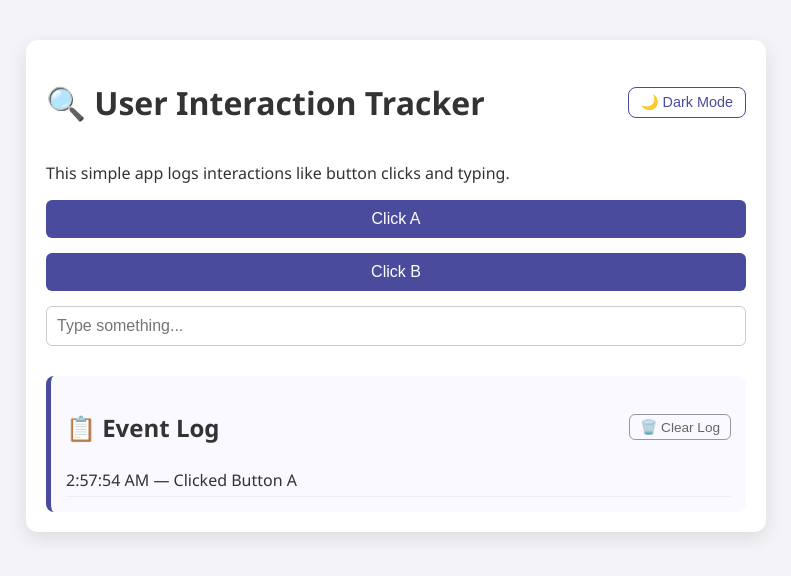
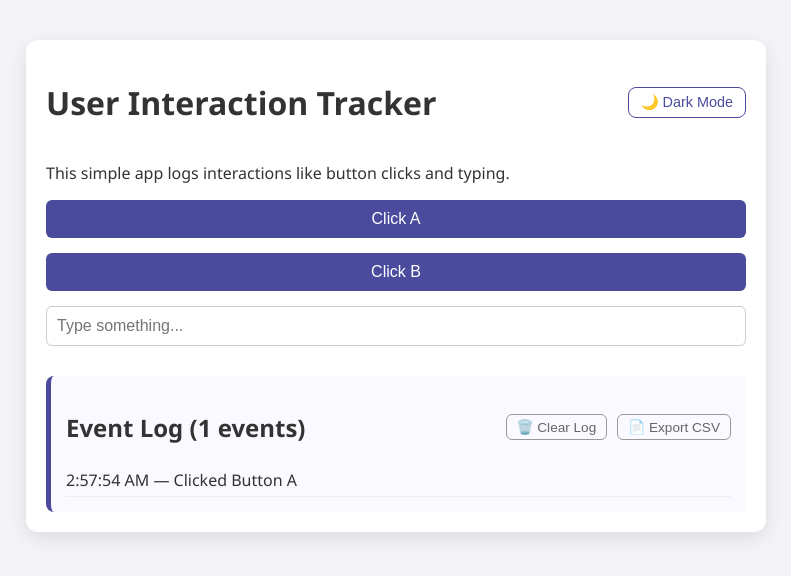
Before and after one commit to chgallegos/qm-tracker, a React (Create React App) app: page / in a window 1280 px wide. Both pictures are taken after a click on the button "Click A". Shown: the top 576 px of the page, without its empty margins (244-1035 px from the left). Built offline with nearby package versions, Linux system fonts and the light colour scheme; no server answers.

Commit message:
updated Readme

```diff
--- a/src/App.js
+++ b/src/App.js
@@ -7,16 +7,42 @@ function App() {
 
   const handleClick = (action) => {
     const time = new Date().toLocaleTimeString();
-    setLog(prev => [...prev, `${time} — ${action}`]);
+    const logEntry = `${time} — ${action}`;
+    setLog(prev => [...prev, logEntry]);
+
+    // Simulate sending event data to an API
+    fetch('https://jsonplaceholder.typicode.com/posts', {
+      method: 'POST',
+      body: JSON.stringify({ event: action, timestamp: time }),
+      headers: { 'Content-Type': 'application/json' }
+    }).then(() => {
+      console.log('Event sent to API:', action);
+    }).catch(err => {
+      console.error('API Error:', err);
+    });
   };
 
+  const toggleDarkMode = () => setDarkMode(!darkMode);
 
-  const toggleDarkMode = () => setDarkMode(!darkMode);
+  const handleExportCSV = () => {
+    if (log.length === 0) return;
+
+    const csvContent = 'data:text/csv;charset=utf-8,' +
+      log.map((entry, idx) => `${idx + 1},${entry}`).join('\n');
+
+    const encodedUri = encodeURI(csvContent);
+    const link = document.createElement('a');
+    link.setAttribute('href', encodedUri);
+    link.setAttribute('download', 'interaction_log.csv');
+    document.body.appendChild(link);
+    link.click();
+    document.body.removeChild(link);
+  };
 
   return (
     <div className={`container ${darkMode ? 'dark' : ''}`}>
       <div className="top-bar">
-        <h1>🔍 User Interaction Tracker</h1>
+        <h1>User Interaction Tracker</h1>
         <button className="toggle" onClick={toggleDarkMode}>
           {darkMode ? '☀️ Light Mode' : '🌙 Dark Mode'}
         </button>
@@ -36,8 +62,10 @@ function App() {
 
       <div className="log-box">
         <div className="log-header">
-    <h2>📋 Event Log</h2>
+          <h2>Event Log ({log.length} events)</h2>
+          <div style={{ display: 'flex', gap: '10px' }}>
             {log.length > 0 && (
+              <>
                 <button
                   className="clear-btn"
                   onClick={() => {
@@ -49,8 +77,15 @@ function App() {
                 >
                   🗑️ Clear Log
                 </button>
-
+                <button
+                  className="clear-btn"
+                  onClick={handleExportCSV}
+                >
+                  📄 Export CSV
+                </button>
+              </>
             )}
+          </div>
         </div>
         <ul>
           {log.slice().reverse().map((entry, idx) => (
@@ -58,7 +93,6 @@ function App() {
           ))}
         </ul>
       </div>
-
     </div>
   );
 }
```
Also changed, not shown: 11 other files (tests, documents, lock files or other folders). Lines whose indentation alone changed are shown as unchanged.
